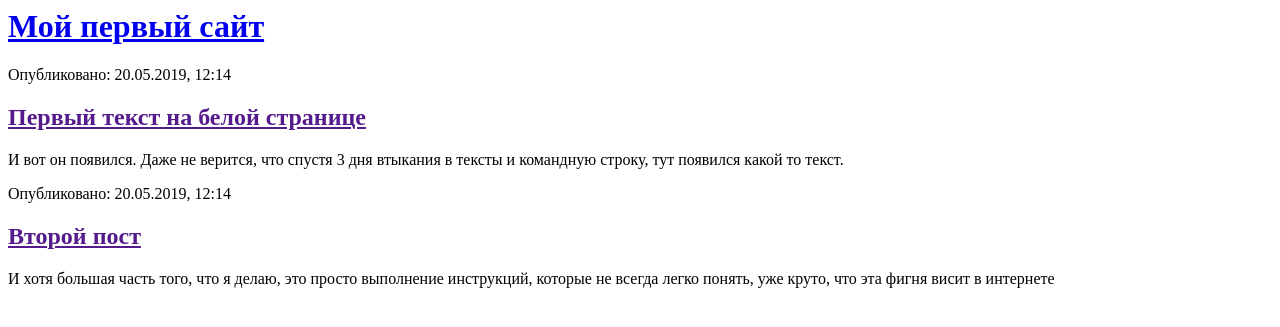
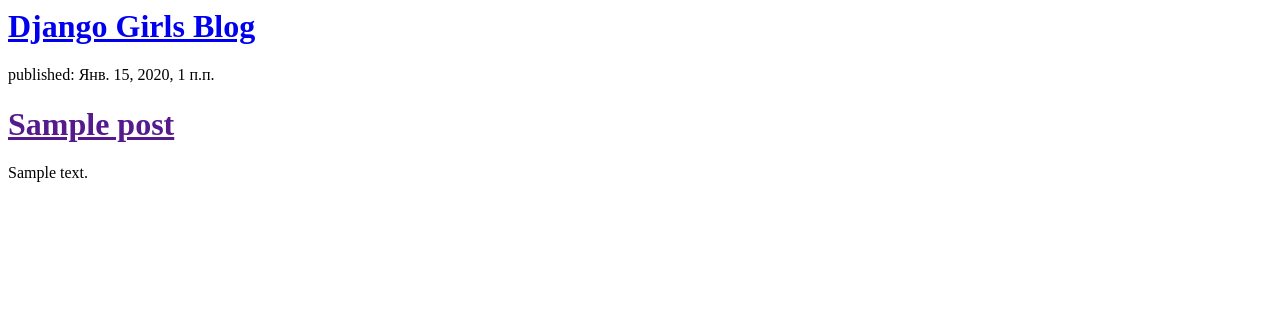
Before and after one commit to andrey1243/my-first-blog, a Django app: template blog/templates/blog/post_list.html in a window 1280 px wide. Shown: the top 327 px of the page. Run offline with Django 3.2, Linux system fonts and the light colour scheme; the template is opened without the code that fills it: values that come from a table or form of the project are taken from there, others are empty; tables that the repository leaves empty hold one stand-in row (values such as "Sample post").

Commit message:
Modified templates to display posts from database.

```diff
--- a/blog/templates/blog/post_list.html
+++ b/blog/templates/blog/post_list.html
@@ -3,20 +3,16 @@
         <title>Мой первый сайт</title>
     </head>
     <body>
-        <div>
-            <h1><a href="/">Мой первый сайт</a></h1>
-        </div>
+    <div>
+    <h1><a href="/">Django Girls Blog</a></h1>
+</div>
 
-        <div>
-            <p>Опубликовано: 20.05.2019, 12:14</p>
-            <h2><a href="">Первый текст на белой странице</a></h2>
-            <p>И вот он появился. Даже не верится, что спустя 3 дня втыкания в тексты и командную строку, тут появился какой то текст.</p>
-        </div>
-
-        <div>
-            <p>Опубликовано: 20.05.2019, 12:14</p>
-            <h2><a href="">Второй пост</a></h2>
-            <p>И хотя большая часть того, что я делаю, это просто выполнение инструкций, которые не всегда легко понять, уже круто, что эта фигня висит в интернете</p>
-        </div>
+{% for post in posts %}
+    <div>
+        <p>published: {{ post.published_date }}</p>
+        <h1><a href="">{{ post.title }}</a></h1>
+        <p>{{ post.text|linebreaksbr }}</p>
+    </div>
+{% endfor %}
     </body>
 </html>
--- a/blog/views.py
+++ b/blog/views.py
@@ -1,4 +1,7 @@
 from django.shortcuts import render
+from django.utils import timezone
+from .models import Post
 
 def post_list(request):
-    return render(request, 'blog/post_list.html', {})
+    posts = Post.objects.filter(published_date__lte=timezone.now()).order_by('published_date')
+    return render(request, 'blog/post_list.html', {'posts': posts})
```
